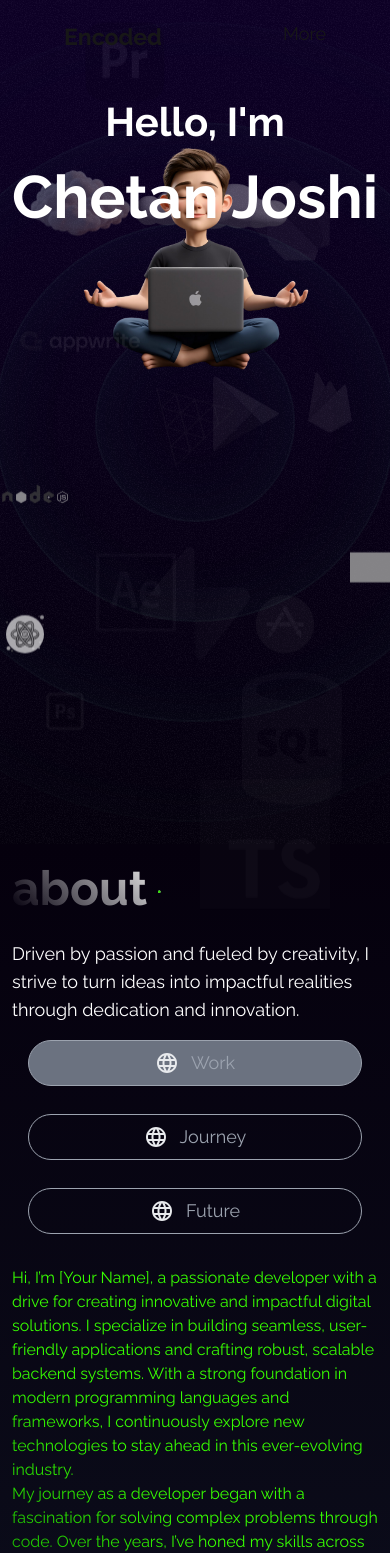
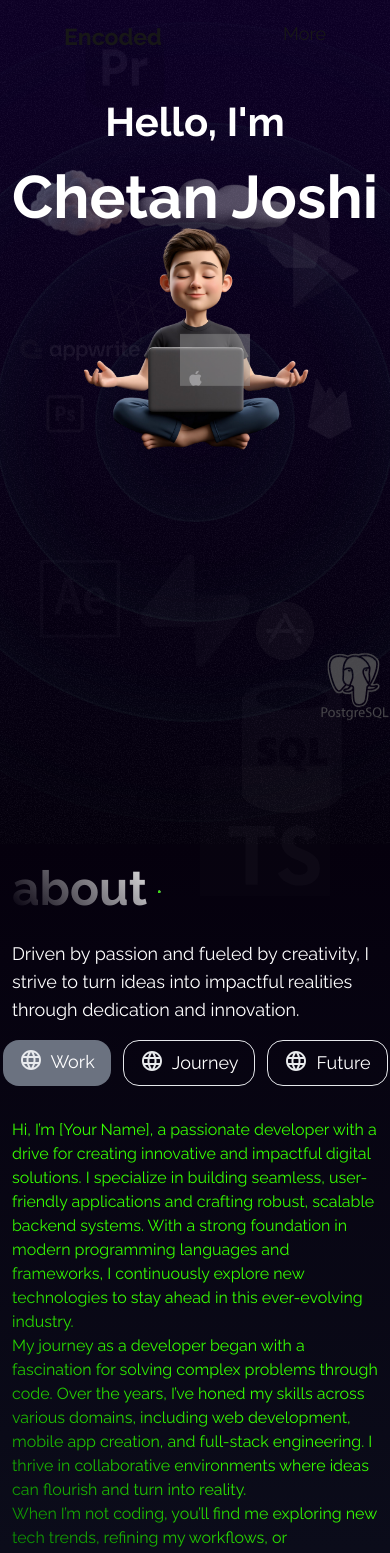
Before and after one commit to Codeclopedia/portfolio_website, a Next.js app: page / in a window 390 px wide. Shown: the top 1553 px of the page. Built offline with nearby package versions, Linux system fonts and the light colour scheme; grey boxes are pictures that could not be loaded; a web font is replaced by a local one.

Commit message:
responsive design for md

```diff
--- a/components/main/about_section.tsx
+++ b/components/main/about_section.tsx
@@ -41,7 +41,7 @@ function WorKSection() {
 function AboutTextSection() {
   return (
     <div>
-      <h1 className="text-4xl md:text-6xl flex">about<p style={{ fontFamily: "roboto" }}>.</p></h1>
+      <h1 className="text-4xl md:text-6xl flex p-0">about<p style={{ fontFamily: "roboto" }}>.</p></h1>
       <h5 className="text-lg md:text-xl">Driven by passion and fueled by creativity, I strive to turn ideas into impactful realities through dedication and innovation.</h5>
     </div>
   );
--- a/components/main/intro_section.tsx
+++ b/components/main/intro_section.tsx
@@ -132,7 +132,7 @@ export default function IntroSection() {
             </div>
             <Image
                 ref={imageRef}
-                className="absolute left-1/2 -translate-x-1/2 top-20 opacity-100 z-0 developer-image max-w-[80%] sm:max-w-[60%] md:max-w-[50%] lg:max-w-[40%]"
+                className="absolute left-1/2 -translate-x-1/2 top-40 lg:top-20 opacity-100 z-0 developer-image max-w-[80%] sm:max-w-[60%] md:max-w-[50%] lg:max-w-[40%]"
                 alt="Developer Image"
                 src="/images/objects/developer.png"
                 width={700}
--- a/components/objects/floating_tech.tsx
+++ b/components/objects/floating_tech.tsx
@@ -11,25 +11,25 @@ export default function FloatingTechStacks({ techStackRef }: FloatingTechStacksP
   return (
     <div className="absolute inset-0" ref={techStackRef} style={{visibility:"hidden"}}>
       {[
-        { iconName: "photoshop", left: "left-10", bottom: "bottom-24", rotate: "-rotate-12", opacity: "opacity-10", animate: "animate-levitate", z: "z-10", width: 50, height: 50 },
-        { iconName: "next", left: "left-[540px]", bottom: "bottom-16", rotate: "-rotate-12", animate: "animate-levitate3", z: "z-20", width: 150, height: 100 },
-        { iconName: "mongo", right: "right-[400px]", bottom: "bottom-[120px]", rotate: "-rotate-12", animate: "animate-levitate", z: "z-30", width: 150, height: 150 },
-        { iconName: "threeJs", left: "left-36", bottom: "bottom-96", rotate: "-rotate-12", animate: "animate-levitate5", z: "z-40", opacity: "opacity-10", width: 100, height: 100 },
-        { iconName: "postgres", left: "left-[420px]", bottom: "bottom-32", rotate: "-rotate-12", animate: "animate-levitate3", z: "z-50", width: 80, height: 70 },
-        { iconName: "node", right: "right-80", bottom: "bottom-[330px]", rotate: "-rotate-12", animate: "animate-levitate4", z: "z-60", opacity: "opacity-90", width: 150, height: 150 },
-        { iconName: "javascript", left: "left-[740px]", bottom: "bottom-24", rotate: "-rotate-12", animate: "animate-levitate5", z: "z-70", width: 80, height: 80 },
-        { iconName: "react", right: "right-[340px]", bottom: "bottom-[200px]", rotate: "-rotate-12", opacity: "opacity-90", animate: "animate-levitate5", z: "z-80", width: 100, height: 150 },
-        { iconName: "reactNative", left: "left-[870px]", bottom: "bottom-[450px]", rotate: "-rotate-12", animate: "animate-levitate5", z: "z-90", opacity: "opacity-60", width: 70, height: 100 },
-        { iconName: "afterEffects", left: "left-24", bottom: "bottom-[200px]", rotate: "-rotate-10", animate: "animate-levitate", z: "z-100", width: 80, height: 80, opacity: "opacity-5" },
+        { iconName: "photoshop", left: "left-10", bottom: "bottom-[400px] md:bottom-24 ", rotate: "-rotate-12", opacity: "opacity-10", animate: "animate-levitate", z: "z-10", width: 50, height: 50 },
+        { iconName: "next", left: " left-[400px] md:left-[540px]", bottom: "bottom-[500px] md:bottom-16", rotate: "-rotate-12", animate: "animate-levitate3", z: "z-20", width: 150, height: 100 },
+        { iconName: "mongo", right: "right-[400px]", bottom: "bottom-[170px] md:bottom-[120px]", rotate: "-rotate-12", animate: "animate-levitate", z: "z-30", width: 150, height: 150 },
+        { iconName: "threeJs", left: "left-24 md:left-36", bottom: "bottom-[500px] md:bottom-96", rotate: "-rotate-12", animate: "animate-levitate5", z: "z-40", opacity: "opacity-10", width: 100, height: 100 },
+        { iconName: "postgres", left: "left-[320px] md:left-[420px]", bottom: "bottom-[140px] md:bottom-32", rotate: "-rotate-12", animate: "animate-levitate3", z: "z-50", width: 80, height: 70 },
+        { iconName: "node", right: "right-[450px] md:right-80", bottom: "bottom-[330px]", rotate: "-rotate-12", animate: "animate-levitate4", z: "z-60", opacity: "opacity-90", width: 150, height: 150 },
+        { iconName: "javascript", left: "left-[450px] md:left-[740px]", bottom: "bottom-[180px] md:bottom-24", rotate: "-rotate-12", animate: "animate-levitate5", z: "z-70", width: 80, height: 80 },
+        { iconName: "react", right: "right-[480px] md:right-[340px]", bottom: "bottom-[250px] md:bottom-[200px]", rotate: "-rotate-12", opacity: "opacity-90", animate: "animate-levitate5", z: "z-80", width: 100, height: 150 },
+        { iconName: "reactNative", left: "left-[180px] md:left-[870px]", bottom: "bottom-[480px] md:bottom-[450px]", rotate: "-rotate-12", animate: "animate-levitate5", z: "z-90", opacity: "opacity-60", width: 70, height: 100 },
+        { iconName: "afterEffects", left: "left-[40px] md:left-24", bottom: "bottom-[200px]", rotate: "-rotate-10", animate: "animate-levitate", z: "z-100", width: 80, height: 80, opacity: "opacity-5" },
         { iconName: "premierePro", right: "right-[220px]", bottom: "bottom-[7]", rotate: "-rotate-15", opacity: "opacity-10", animate: "animate-levitate2", z: "z-110", width: 90, height: 90 },
         { iconName: "sql", right: "right-12", bottom: "bottom-12", rotate: "rotate-8", animate: "animate-levitate3", z: "-z-120", opacity: "opacity-5", width: 100, height: 100 },
-        { iconName: "typescript", left: "left-[200px]", bottom: "bottom-[-50px]", rotate: "rotate-5", animate: "animate-levitate5", z: "-z-140", opacity: "opacity-5", width: 130, height: 130 },
+        { iconName: "typescript", left: "left-[200px]", bottom: "bottom-[-30px] md:bottom-[-50px]", rotate: "rotate-5", animate: "animate-levitate5", z: "-z-140", opacity: "opacity-5", width: 130, height: 130 },
         { iconName: "firebase", left: "left-[300px]", bottom: "bottom-[400px]", rotate: "rotate-9", animate: "animate-levitate", z: "z-150", width: 60, height: 70, opacity: "opacity-10" },
         { iconName: "supabase", right: "right-[140px]", bottom: "bottom-[200px]", rotate: "rotate-10", animate: "animate-levitate2", z: "z-160", width: 110, opacity: "opacity-5", height: 110 },
         { iconName: "appwrite", right: "right-[250px]", bottom: "bottom-[500px]", rotate: "rotate-7", animate: "animate-levitate3", z: "-z-300", opacity: "opacity-10", width: 120, height: 100 },
-        { iconName: "playstore", right: "right-[100px]", bottom: "bottom-[400px]", rotate: "rotate-11", opacity: "opacity-10", animate: "animate-levitate4", z: "z-180", width: 90, height: 90 },
+        { iconName: "playstore", right: "right-[20px] md:right-[100px]", bottom: "bottom-[550px] md:bottom-[400px]", rotate: "rotate-11", opacity: "opacity-10", animate: "animate-levitate4", z: "z-180", width: 90, height: 90 },
         { iconName: "applestore", left: "left-[250px]", bottom: "bottom-[200px]", rotate: "rotate-6", animate: "animate-levitate5", z: "z-200", opacity: "opacity-10", width: 70, height: 70 },
-        { iconName: "flutter", left: "left-[350px]", bottom: "bottom-[250px]", rotate: "rotate-10", animate: "animate-levitate", z: "z-200", width: 80, height: 110 },
+        { iconName: "flutter", left: " left-[500px] md:left-[350px]", bottom: "bottom-[270px] md:bottom-[250px]", rotate: "rotate-10", animate: "animate-levitate", z: "z-200", width: 80, height: 110 },
         { iconName: "dart", left: "left-[250px]", bottom: "bottom-[600px]", rotate: "rotate-14", animate: "animate-levitate2", z: "z-210", opacity: "opacity-10", width: 80, height: 80 },
         { iconName: "html", right: "right-[500px]", bottom: "bottom-[-20px]", rotate: "-rotate-40", animate: "animate-levitate", z: "z-220", opacity: "opacity-5", width: 100, height: 100 },
         { iconName: "gsap", left: "left-[450px]", bottom: "bottom-[400px]", rotate: "rotate-8", animate: "animate-levitate4", z: "z-200", opacity: "opacity-70", width: 70, height: 70 },
--- a/components/objects/services_button.tsx
+++ b/components/objects/services_button.tsx
@@ -29,11 +29,11 @@ const ServicesButtons: React.FC<ServicesButtonsProps> = ({
         <button
           key={buttonLabel}
           onClick={() => onButtonClick(index)} // Trigger the click event
-          className={`flex items-center justify-center space-x-2 px-4 py-2 text-lg md:text-xl ${
+          className={`${
             index === selectedIndex
               ? "bg-gray-500 text-white" // Style for selected button
-              : "bg-transparent text-black hover:bg-gray-200"
-          } rounded-md transition-all duration-300 mb-4 sm:mb-0`}
+              : "bg-transparent text-white border hover:bg-gray-600"
+          }`}
         >
           <span className="text-xl">{icon}</span>
           <span>{buttonLabel}</span>
--- a/components/styles/about_section.css
+++ b/components/styles/about_section.css
@@ -104,11 +104,11 @@
 
 /* Service Buttons Styling */
 .service_button_style {
-  @apply flex flex-wrap gap-3 p-4 justify-start content-center;
+  @apply flex h-min gap-3 p-4 justify-start content-center;
 }
 
 .service_button_style button {
-  @apply flex h-min items-center px-4 py-2 gap-1 border rounded-3xl text-gray-400 border-gray-400 hover:bg-gray-400 hover:text-black transition;
+  @apply flex  space-x-2 px-4 py-2 text-lg md:text-xl rounded-2xl transition-all duration-300 mb-4 sm:mb-0;
 }
 
 /* Responsive Design */
```
